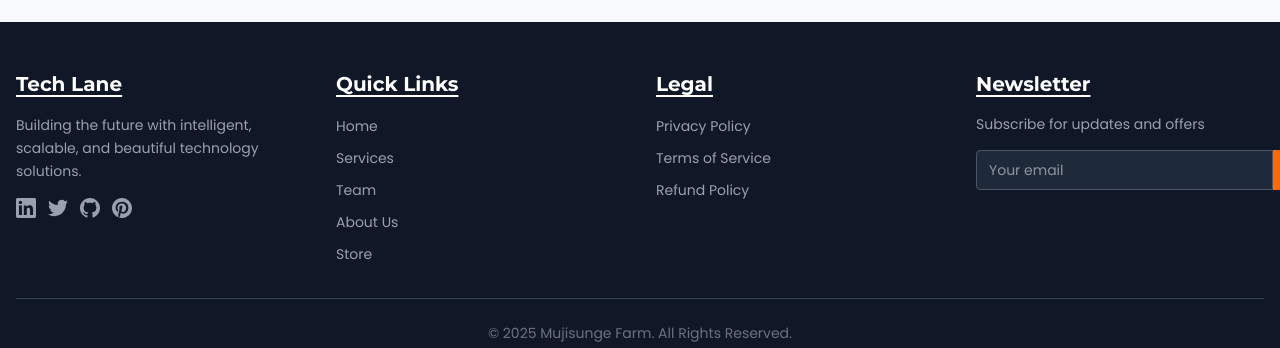
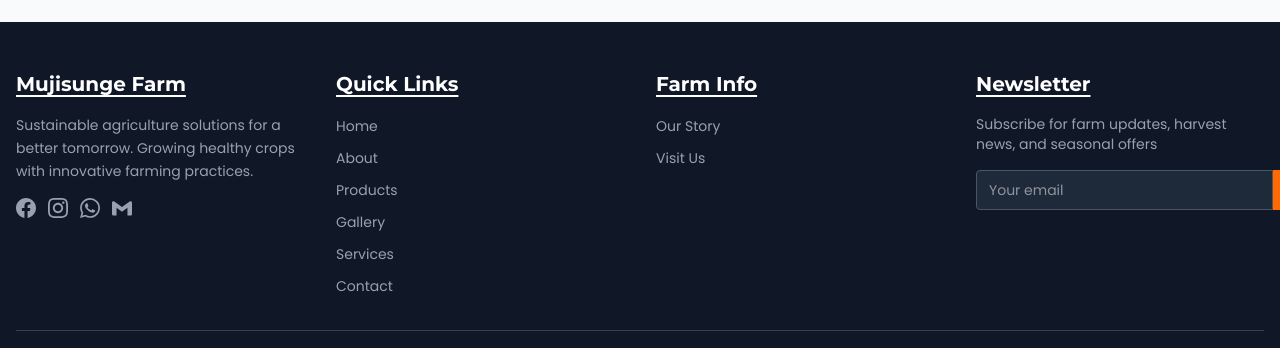
Before and after one commit to apollosmwaba/mujisunge--react-website, a React (Vite) app: page /gallery in a window 1280 px wide. Shown: the part 1451-1799 px from the top of the page. Built offline with nearby package versions, Linux system fonts and the light colour scheme.

Commit message:
Footer Changes

```diff
--- a/src/components/Footer.tsx
+++ b/src/components/Footer.tsx
@@ -16,33 +16,33 @@
     <footer className="bg-gray-900 dark:bg-gray-950 text-white py-12">
       <div className="container mx-auto px-4">
         <div className="grid grid-cols-1 md:grid-cols-2 lg:grid-cols-4 gap-8 mb-8">
-          {/* Tech Lane Column */}
+          {/* Mujisunge Farm Column */}
           <div>
             <h3 className="text-white text-xl font-bold mb-4 underline decoration-2 underline-offset-4">
-              Tech Lane
+              Mujisunge Farm
             </h3>
             <p className="text-gray-400 leading-relaxed text-sm">
-              Building the future with intelligent, scalable, and beautiful technology solutions.
+              Sustainable agriculture solutions for a better tomorrow. Growing healthy crops with innovative farming practices.
             </p>
             <div className="flex space-x-3 mt-4">
-              <a href="#" className="text-gray-400 hover:text-white transition-colors">
+              <a href="#" className="text-gray-400 hover:text-green-400 transition-colors" title="Facebook">
                 <svg className="w-5 h-5" fill="currentColor" viewBox="0 0 24 24">
-                  <path d="M20.447 20.452h-3.554v-5.569c0-1.328-.027-3.037-1.852-3.037-1.853 0-2.136 1.445-2.136 2.939v5.667H9.351V9h3.414v1.561h.046c.477-.9 1.637-1.85 3.37-1.85 3.601 0 4.267 2.37 4.267 5.455v6.286zM5.337 7.433c-1.144 0-2.063-.926-2.063-2.065 0-1.138.92-2.063 2.063-2.063 1.14 0 2.064.925 2.064 2.063 0 1.139-.925 2.065-2.064 2.065zm1.782 13.019H3.555V9h3.564v11.452zM22.225 0H1.771C.792 0 0 .774 0 1.729v20.542C0 23.227.792 24 1.771 24h20.451C23.2 24 24 23.227 24 22.271V1.729C24 .774 23.2 0 22.222 0h.003z"/>
+                  <path d="M24 12.073c0-6.627-5.373-12-12-12s-12 5.373-12 12c0 5.99 4.388 10.954 10.125 11.854v-8.385H7.078v-3.47h3.047V9.43c0-3.007 1.792-4.669 4.533-4.669 1.312 0 2.686.235 2.686.235v2.953H15.83c-1.491 0-1.956.925-1.956 1.874v2.25h3.328l-.532 3.47h-2.796v8.385C19.612 23.027 24 18.062 24 12.073z"/>
                 </svg>
               </a>
-              <a href="#" className="text-gray-400 hover:text-white transition-colors">
+              <a href="#" className="text-gray-400 hover:text-green-400 transition-colors" title="Instagram">
                 <svg className="w-5 h-5" fill="currentColor" viewBox="0 0 24 24">
-                  <path d="M23.953 4.57a10 10 0 01-2.825.775 4.958 4.958 0 002.163-2.723c-.951.555-2.005.959-3.127 1.184a4.92 4.92 0 00-8.384 4.482C7.69 8.095 4.067 6.13 1.64 3.162a4.822 4.822 0 00-.666 2.475c0 1.71.87 3.213 2.188 4.096a4.904 4.904 0 01-2.228-.616v.06a4.923 4.923 0 003.946 4.827 4.996 4.996 0 01-2.212.085 4.936 4.936 0 004.604 3.417 9.867 9.867 0 01-6.102 2.105c-.39 0-.779-.023-1.17-.067a13.995 13.995 0 007.557 2.209c9.053 0 13.998-7.496 13.998-13.985 0-.21 0-.42-.015-.63A9.935 9.935 0 0024 4.59z"/>
+                  <path d="M12 2.163c3.204 0 3.584.012 4.85.07 3.252.148 4.771 1.691 4.919 4.919.058 1.265.069 1.645.069 4.849 0 3.205-.012 3.584-.069 4.849-.149 3.225-1.664 4.771-4.919 4.919-1.266.058-1.644.07-4.85.07-3.204 0-3.584-.012-4.849-.07-3.26-.149-4.771-1.699-4.919-4.92-.058-1.265-.07-1.644-.07-4.849 0-3.204.013-3.583.07-4.849.149-3.227 1.664-4.771 4.919-4.919 1.266-.057 1.645-.069 4.849-.069zm0-2.163c-3.259 0-3.667.014-4.947.072-4.358.2-6.78 2.618-6.98 6.98-.059 1.281-.073 1.689-.073 4.948 0 3.259.014 3.668.072 4.948.2 4.358 2.618 6.78 6.98 6.98 1.281.058 1.689.072 4.948.072 3.259 0 3.668-.014 4.948-.072 4.354-.2 6.782-2.618 6.979-6.98.059-1.28.073-1.689.073-4.948 0-3.259-.014-3.667-.072-4.947-.196-4.354-2.617-6.78-6.979-6.98-1.281-.059-1.69-.073-4.949-.073zm0 5.838c-3.403 0-6.162 2.759-6.162 6.162s2.759 6.163 6.162 6.163 6.162-2.759 6.162-6.163c0-3.403-2.759-6.162-6.162-6.162zm0 10.162c-2.209 0-4-1.79-4-4 0-2.209 1.791-4 4-4s4 1.791 4 4c0 2.21-1.791 4-4 4zm6.406-11.845c-.796 0-1.441.645-1.441 1.44s.645 1.44 1.441 1.44c.795 0 1.439-.645 1.439-1.44s-.644-1.44-1.439-1.44z"/>
                 </svg>
               </a>
-              <a href="#" className="text-gray-400 hover:text-white transition-colors">
+              <a href="#" className="text-gray-400 hover:text-green-400 transition-colors" title="WhatsApp">
                 <svg className="w-5 h-5" fill="currentColor" viewBox="0 0 24 24">
-                  <path d="M12 0c-6.626 0-12 5.373-12 12 0 5.302 3.438 9.8 8.207 11.387.599.111.793-.261.793-.577v-2.234c-3.338.726-4.033-1.416-4.033-1.416-.546-1.387-1.333-1.756-1.333-1.756-1.089-.745.083-.729.083-.729 1.205.084 1.839 1.237 1.839 1.237 1.07 1.834 2.807 1.304 3.492.997.107-.775.418-1.305.762-1.604-2.665-.305-5.467-1.334-5.467-5.931 0-1.311.469-2.381 1.236-3.221-.124-.303-.535-1.524.117-3.176 0 0 1.008-.322 3.301 1.23.957-.266 1.983-.399 3.003-.404 1.02.005 2.047.138 3.006.404 2.291-1.552 3.297-1.23 3.297-1.23.653 1.653.242 2.874.118 3.176.77.84 1.235 1.911 1.235 3.221 0 4.609-2.807 5.624-5.479 5.921.43.372.823 1.102.823 2.222v3.293c0 .319.192.694.801.576 4.765-1.589 8.199-6.086 8.199-11.386 0-6.627-5.373-12-12-12z"/>
+                  <path d="M17.472 14.382c-.297-.149-1.758-.867-2.03-.967-.273-.099-.471-.148-.67.15-.197.297-.767.966-.94 1.164-.173.199-.347.223-.644.075-.297-.15-1.255-.463-2.39-1.475-.883-.788-1.48-1.761-1.653-2.059-.173-.297-.018-.458.13-.606.134-.133.298-.347.446-.52.149-.174.198-.298.298-.497.099-.198.05-.371-.025-.52-.075-.149-.669-1.612-.916-2.207-.242-.579-.487-.5-.669-.51-.173-.008-.371-.01-.57-.01-.198 0-.52.074-.792.372-.272.297-1.04 1.016-1.04 2.479 0 1.462 1.065 2.875 1.213 3.074.149.198 2.096 3.2 5.077 4.487.709.306 1.262.489 1.694.625.712.227 1.36.195 1.871.118.571-.085 1.758-.719 2.006-1.413.248-.694.248-1.289.173-1.413-.074-.124-.272-.198-.57-.347m-5.421 7.403h-.004a9.87 9.87 0 01-5.031-1.378l-.361-.214-3.741.982.998-3.648-.235-.374a9.86 9.86 0 01-1.51-5.26c.001-5.45 4.436-9.884 9.888-9.884 2.64 0 5.122 1.03 6.988 2.898a9.825 9.825 0 012.893 6.994c-.003 5.45-4.437 9.884-9.885 9.884m8.413-18.297A11.815 11.815 0 0012.05 0C5.495 0 .16 5.335.157 11.892c0 2.096.547 4.142 1.588 5.945L.057 24l6.305-1.654a11.882 11.882 0 005.683 1.448h.005c6.554 0 11.89-5.335 11.893-11.893A11.821 11.821 0 0020.885 3.488"/>
                 </svg>
               </a>
-              <a href="#" className="text-gray-400 hover:text-white transition-colors">
+              <a href="#" className="text-gray-400 hover:text-green-400 transition-colors" title="Email">
                 <svg className="w-5 h-5" fill="currentColor" viewBox="0 0 24 24">
-                  <path d="M12.017 0C5.396 0 .029 5.367.029 11.987c0 5.079 3.158 9.417 7.618 11.174-.105-.949-.199-2.403.041-3.439.219-.937 1.406-5.957 1.406-5.957s-.359-.72-.359-1.781c0-1.663.967-2.911 2.168-2.911 1.024 0 1.518.769 1.518 1.688 0 1.029-.653 2.567-.992 3.992-.285 1.193.6 2.165 1.775 2.165 2.128 0 3.768-2.245 3.768-5.487 0-2.861-2.063-4.869-5.008-4.869-3.41 0-5.409 2.562-5.409 5.199 0 1.033.394 2.143.889 2.741.099.12.112.225.085.347-.09.375-.293 1.199-.334 1.363-.053.225-.172.271-.402.165-1.495-.69-2.433-2.878-2.433-4.646 0-3.776 2.748-7.252 7.92-7.252 4.158 0 7.392 2.967 7.392 6.923 0 4.135-2.607 7.462-6.233 7.462-1.214 0-2.357-.629-2.746-1.378l-.747 2.848c-.269 1.045-1.004 2.352-1.498 3.146 1.123.345 2.306.535 3.55.535 6.624 0 11.99-5.367 11.99-11.988C24.007 5.367 18.641.001 12.017.001z"/>
+                  <path d="M24 5.457v13.909c0 .904-.732 1.636-1.636 1.636h-3.819V11.73L12 16.64l-6.545-4.91v9.273H1.636A1.636 1.636 0 0 1 0 19.366V5.457c0-.904.732-1.636 1.636-1.636h.749L12 10.855l9.615-7.034h.749c.904 0 1.636.732 1.636 1.636z"/>
                 </svg>
               </a>
             </div>
@@ -54,47 +54,62 @@
               Quick Links
             </h3>
             <ul className="space-y-2">
-              {['Home', 'Services', 'Team', 'About Us', 'Store'].map((link) => (
-                <li key={link}>
+              {[
+                { name: 'Home', href: '/' },
+                { name: 'About', href: '/about' },
+                { name: 'Products', href: '/#products' },
+                { name: 'Gallery', href: '/gallery' },
+                { name: 'Services', href: '/#services' },
+                { name: 'Contact', href: '/#contact' }
+              ].map((link) => (
+                <li key={link.name}>
                   <a
-                    href={`#${link.toLowerCase().replace(' ', '')}`}
+                    href={link.href}
                     className="text-gray-400 hover:text-white transition-colors text-sm"
                   >
-                    {link}
+                    {link.name}
                   </a>
                 </li>
               ))}
             </ul>
           </div>
 
-          {/* Legal Column */}
+          {/* Farm Info Column */}
           <div>
             <h3 className="text-white text-xl font-bold mb-4 underline decoration-2 underline-offset-4">
-              Legal
+              Farm Info
             </h3>
             <ul className="space-y-2">
               <li>
                 <a
-                  href="#privacy"
+                  href="/#about"
                   className="text-gray-400 hover:text-white transition-colors text-sm"
                 >
-                  Privacy Policy
+                  Our Story
                 </a>
               </li>
               <li>
                 <a
-                  href="#terms"
+                  href="/#services"
                   className="text-gray-400 hover:text-white transition-colors text-sm"
                 >
-                  Terms of Service
+                  {/* Farming Methods
                 </a>
               </li>
               <li>
                 <a
-                  href="#refund"
+                  href="/gallery"
                   className="text-gray-400 hover:text-white transition-colors text-sm"
                 >
-                  Refund Policy
+                  Farm Tours
+                </a>
+              </li>
+              <li>
+                <a
+                  href="/#contact"
+                  className="text-gray-400 hover:text-white transition-colors text-sm"
+                > */}
+                  Visit Us
                 </a>
               </li>
             </ul>
@@ -106,7 +121,7 @@
               Newsletter
             </h3>
             <p className="text-gray-400 text-sm mb-4">
-              Subscribe for updates and offers
+              Subscribe for farm updates, harvest news, and seasonal offers
             </p>
             <form onSubmit={handleNewsletterSubmit} className="flex">
               <input
```
